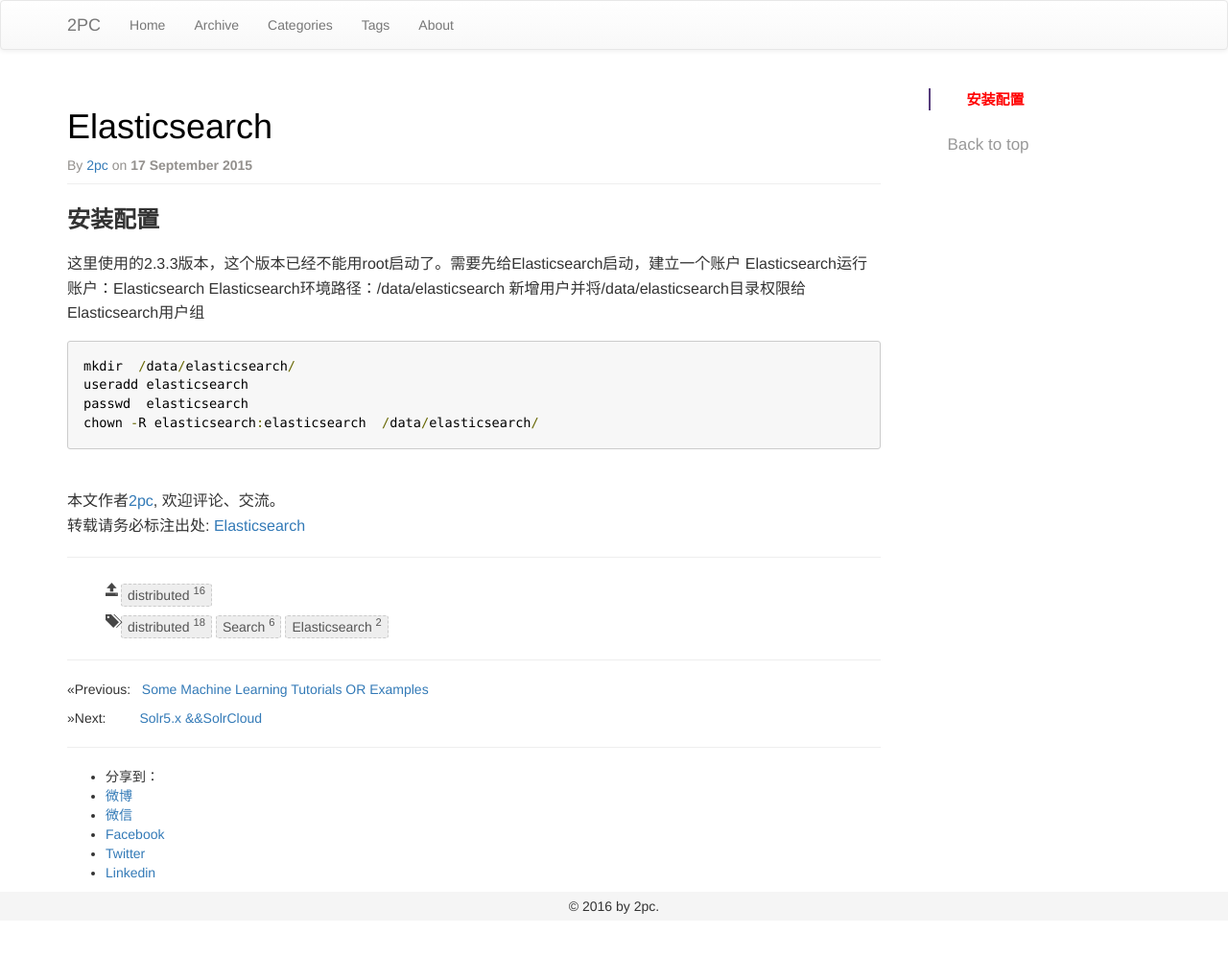
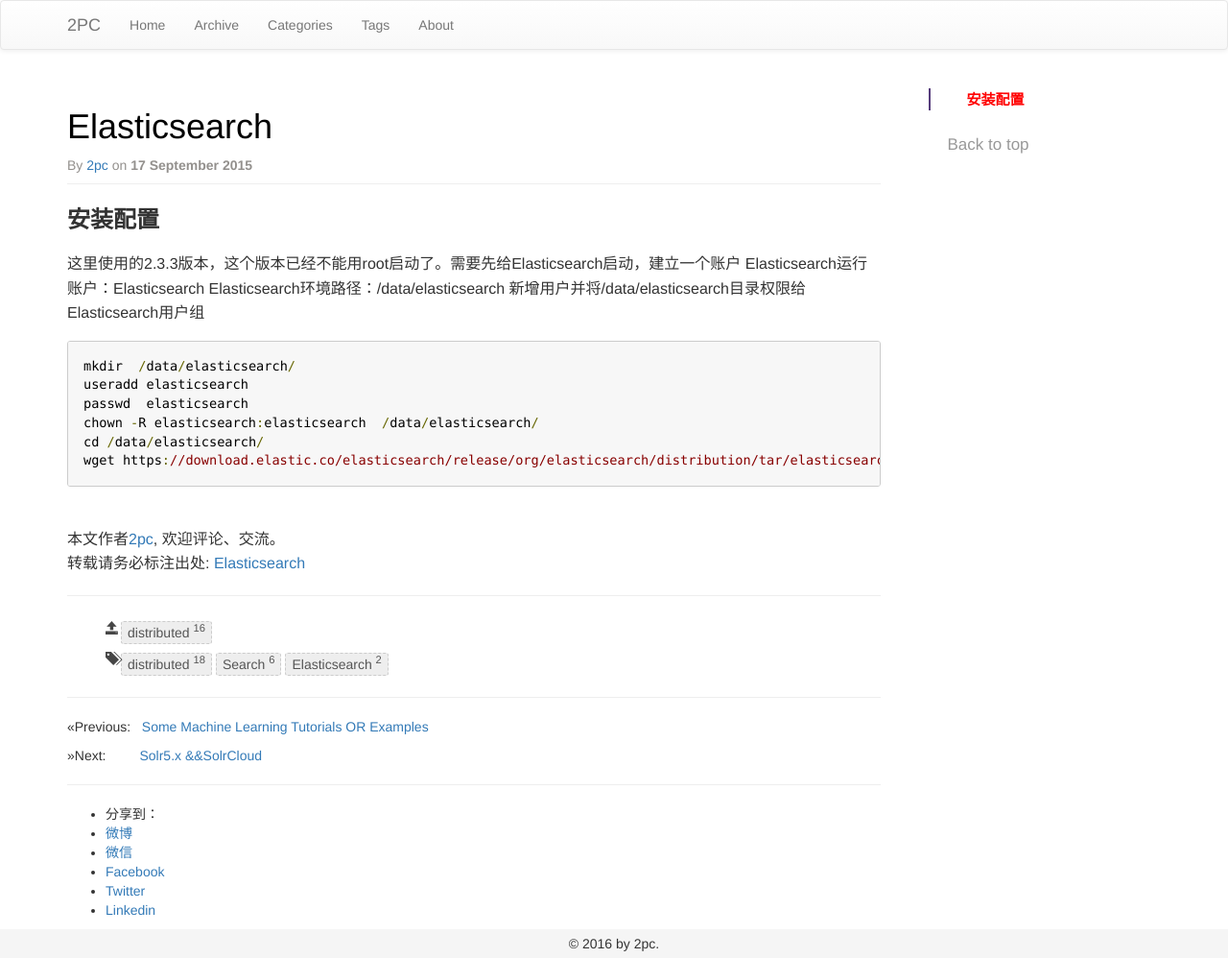
Before and after one commit to luyee/2pc.github.io, a Jekyll site: the page built from _posts/Search/2015-09-17-Elasticsearch.md, in a window 1280 px wide. Shown: the whole page at 96% size. Built offline with Jekyll 4.4.1, drawn with Linux system fonts in a browser that asks for light colours; comment, search, counter and statistics services are not loaded; before the commit the page ends 959 px from its top, so only the background shows below that.

Commit message:
Update 2015-09-17-Elasticsearch.md

````diff
--- a/_posts/Search/2015-09-17-Elasticsearch.md
+++ b/_posts/Search/2015-09-17-Elasticsearch.md
@@ -17,4 +17,6 @@ mkdir  /data/elasticsearch/
 useradd elasticsearch
 passwd  elasticsearch
 chown -R elasticsearch:elasticsearch  /data/elasticsearch/
+cd /data/elasticsearch/
+wget https://download.elastic.co/elasticsearch/release/org/elasticsearch/distribution/tar/elasticsearch/2.3.3/elasticsearch-2.3.3.tar.gz
 ```
````
